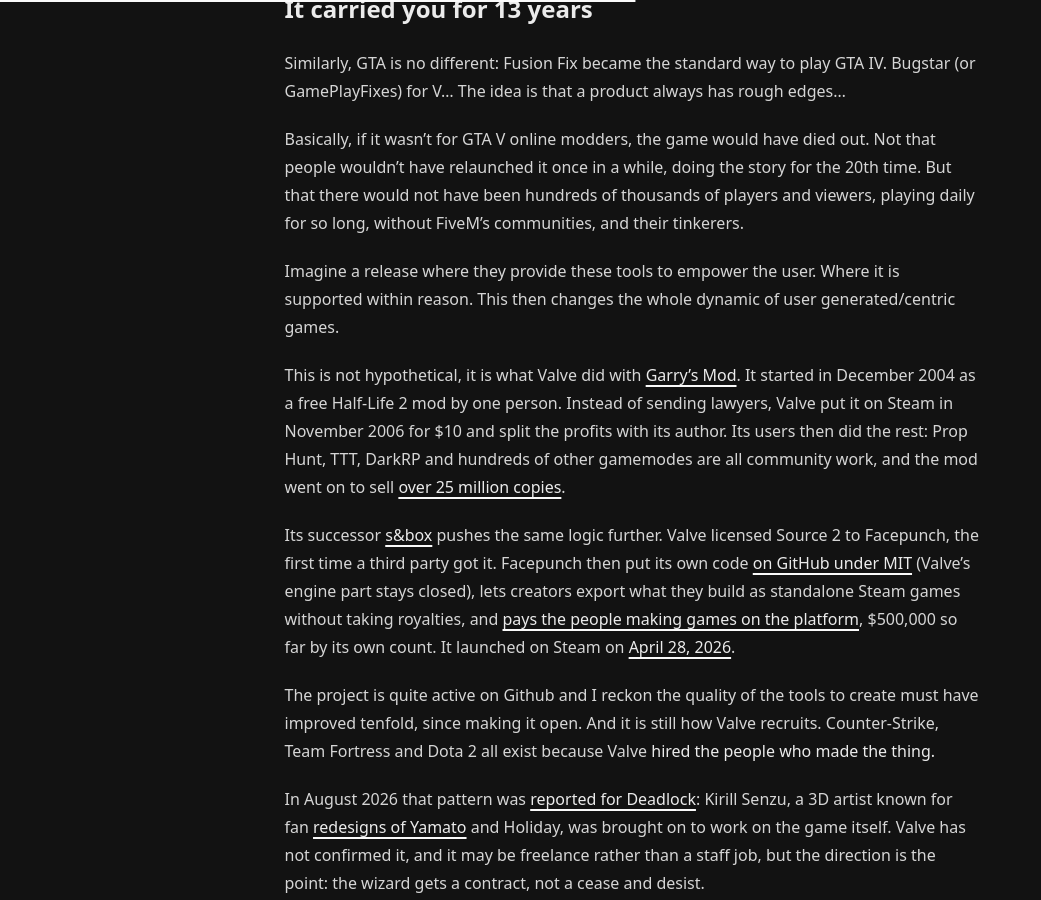
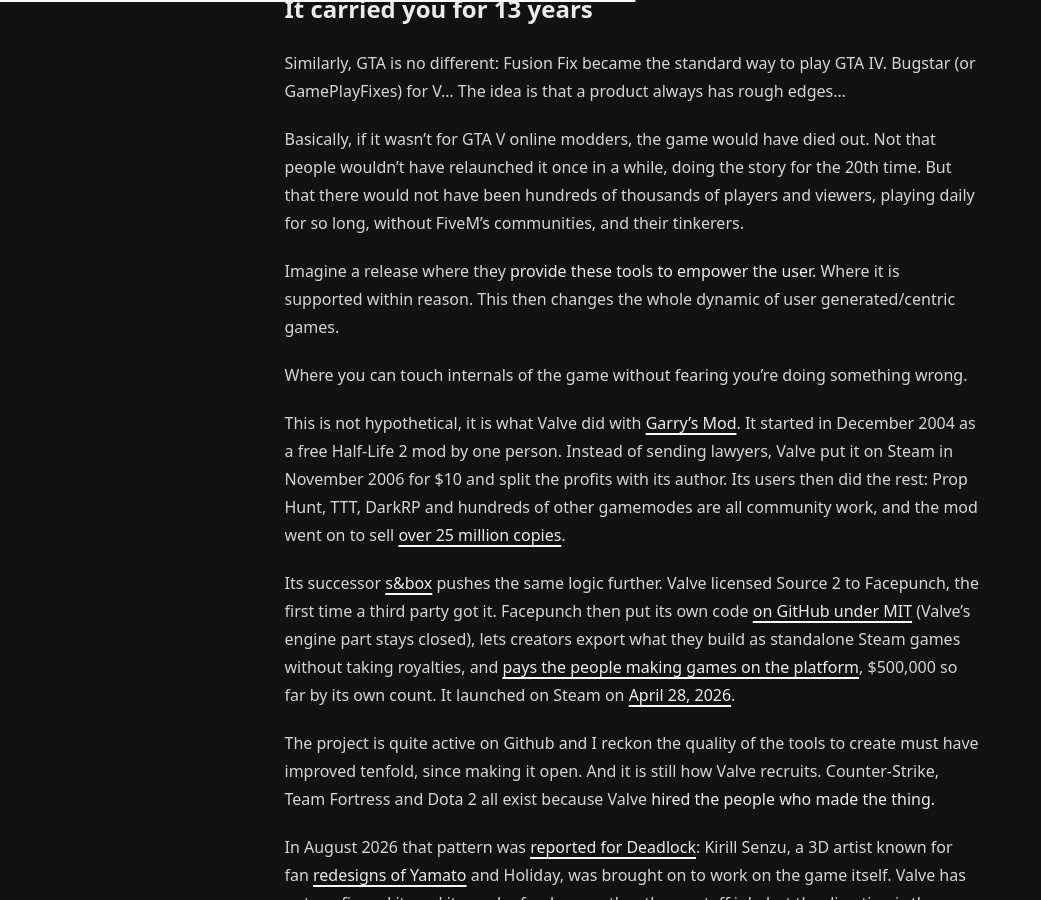
Before and after one commit to h8d13/dontreadthedocs, a Jekyll site: the page built from _notes/modding-wizards.md, in a window 1280 px wide and 900 px high, scrolled down 2091 px. Shown: the whole window, without its empty margins (0-1041 px from the left). Built offline with Jekyll 4.4.1, drawn with Linux system fonts in a browser that asks for light colours.

Commit message:
misc
Signed-off-by: h8d13 <hadean-eon-dev@proton.me>

```diff
--- a/_notes/modding-wizards.md
+++ b/_notes/modding-wizards.md
@@ -66,8 +66,10 @@ Not that people wouldn't have relaunched it once in a while, doing the story for
 time. But that there would not have been hundreds of thousands of players and viewers,
 playing daily for so long, without FiveM's communities, and their tinkerers.
 
-Imagine a release where they provide these tools to empower the user. Where it is
+Imagine a release where they **provide these tools to empower the user.** Where it is
 supported within reason. This then changes the whole dynamic of user generated/centric games.
+
+Where you can touch internals of the game without fearing you're doing something wrong.
 
 This is not hypothetical, it is what Valve did with [Garry's Mod][gmod-wiki]. It started
 in December 2004 as a free Half-Life 2 mod by one person. Instead of sending lawyers,
```
